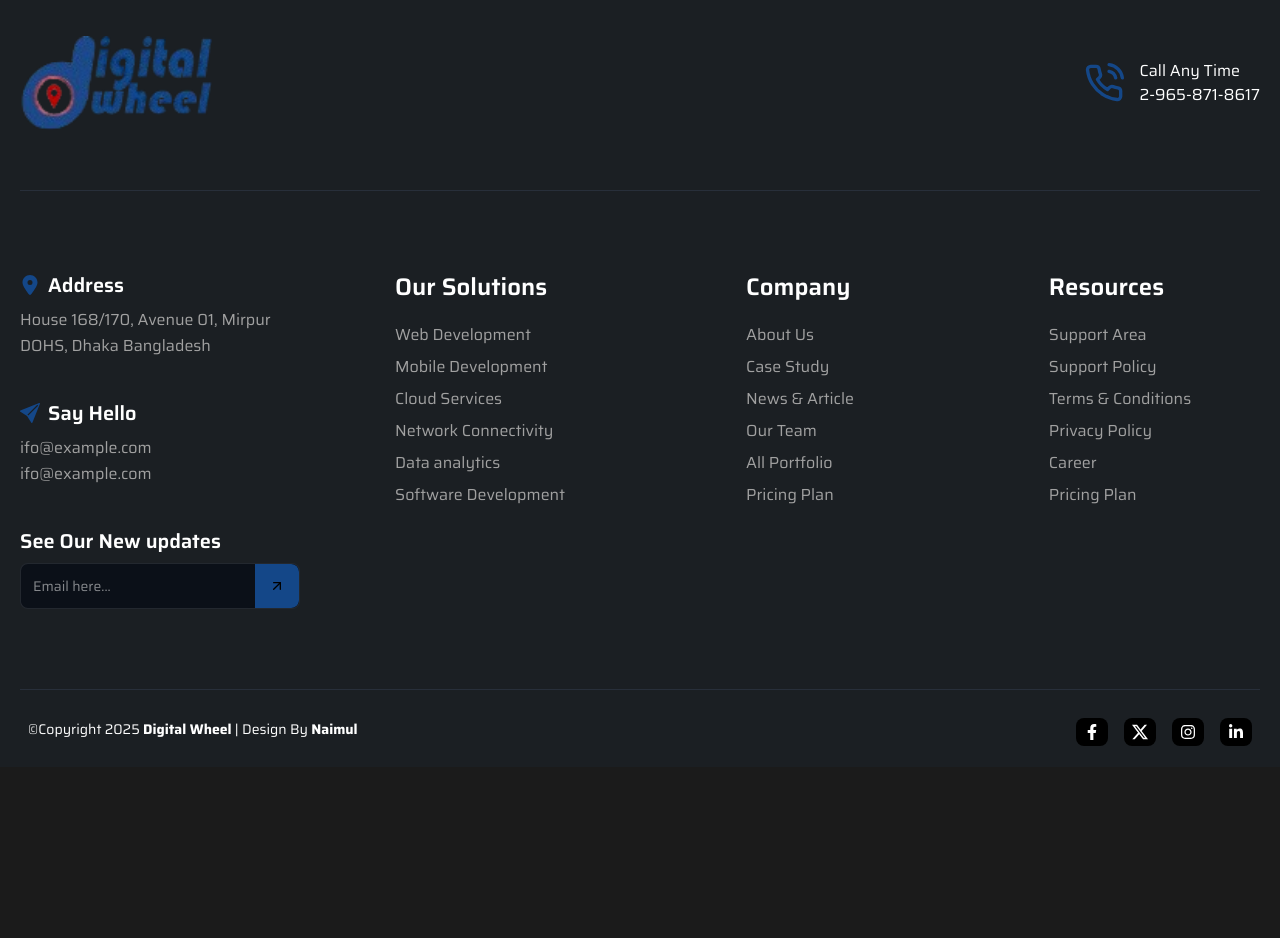
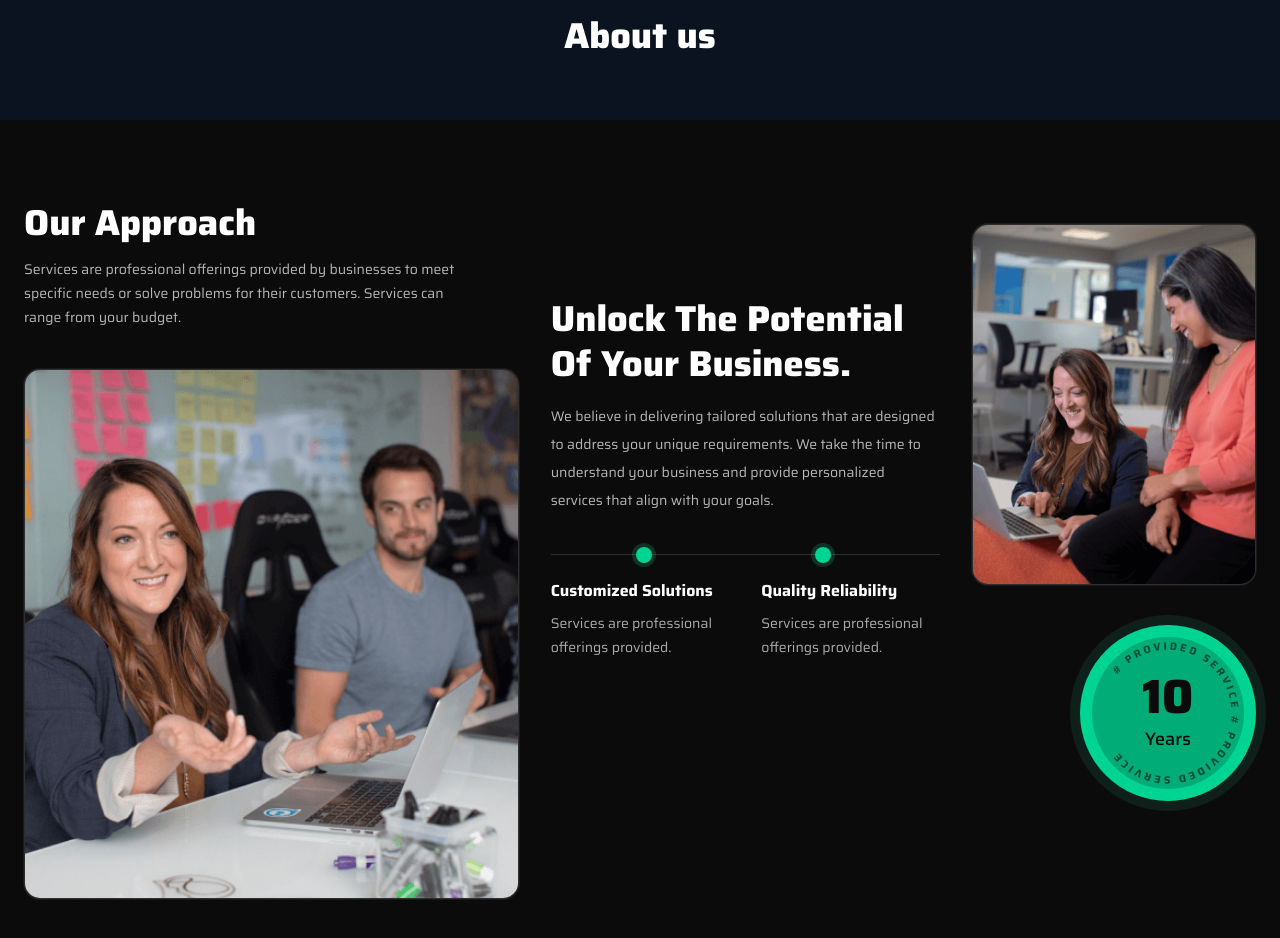
Before and after one commit to Naimul920/company-profile-next-js, a Next.js app: page /about-us in a window 1280 px wide. Shown: the part 160-1098 px from the top of the page. Before the commit the page ends 927 px from the top, so only its background shows below. Built offline with nearby package versions, Linux system fonts and the light colour scheme.

Commit message:
update about page

```diff
--- a/src/app/(publicLayout)/about-us/page.tsx
+++ b/src/app/(publicLayout)/about-us/page.tsx
@@ -1,7 +1,9 @@
+import AboutUs from "@/features/AboutUs/AboutUs";
+
 export default function AboutPage() {
   return (
-    <div>
-      this is about page
-    </div>
+    <>
+      <AboutUs/>
+    </>
   )
 }
--- /dev/null
+++ b/src/features/AboutUs/AboutUs.tsx
@@ -0,0 +1,16 @@
+import Header from "../feedback/Header";
+import TeamMembers from "../Home/team-members";
+import WhyChooseUs from "../Home/why-choose-us";
+import Approach from "./Approach";
+
+
+export default function AboutUs() {
+  return (
+    <div>
+      <Header>About us</Header>
+      <Approach/>
+      <TeamMembers/>
+      {/* <WhyChooseUs/> */}
+    </div>
+  )
+}
--- /dev/null
+++ b/src/features/AboutUs/Approach.tsx
@@ -0,0 +1,138 @@
+"use client";
+
+import Image from "next/image";
+import ApproachOne from "@/assets/img/home-3/home3-about-1.png";
+import ApproachTwo from "@/assets/img/home-3/home3-about-2.png";
+
+export default function Approach() {
+  return (
+    <section className="relative w-full bg-[#0b0b0b] text-white">
+      <div className="mx-auto max-w-7xl px-4 py-16 md:px-6 lg:py-20">
+        {/* 3-column layout */}
+        <div className="grid grid-cols-1 gap-10 lg:grid-cols-12 lg:gap-8">
+          {/* LEFT */}
+          <div className="lg:col-span-5">
+            <h1 className="text-3xl font-extrabold leading-tight md:text-4xl">
+              Our Approach
+            </h1>
+            <p className="mt-3 max-w-md text-sm leading-6 text-white/70">
+              Services are professional offerings provided by businesses to meet
+              specific needs or solve problems for their customers. Services can
+              range from your budget.
+            </p>
+
+            <div className="mt-10">
+              <div className="relative overflow-hidden rounded-2xl border border-white/10 bg-white/5 shadow-[0_0_0_1px_rgba(255,255,255,0.06)]">
+                <Image
+                  src={ApproachOne}
+                  alt="Team discussion"
+                  className="h-auto w-full object-cover"
+                  priority
+                />
+              </div>
+            </div>
+          </div>
+
+          {/* CENTER */}
+          <div className="lg:col-span-4 lg:pt-24">
+            <h2 className="text-3xl font-extrabold leading-tight md:text-4xl">
+              Unlock The Potential
+              <br />
+              Of Your Business.
+            </h2>
+
+            <p className="mt-4 text-sm leading-7 text-white/70">
+              We believe in delivering tailored solutions that are designed to
+              address your unique requirements. We take the time to understand
+              your business and provide personalized services that align with
+              your goals.
+            </p>
+
+            {/* Features line */}
+            <div className="mt-10">
+              <div className="relative flex items-center">
+                <div className="h-px w-full bg-white/15" />
+                <span className="absolute left-[22%] flex h-4 w-4 items-center justify-center rounded-full bg-emerald-400 shadow-[0_0_0_4px_rgba(52,211,153,0.18)]" />
+                <span className="absolute left-[68%] flex h-4 w-4 items-center justify-center rounded-full bg-emerald-400 shadow-[0_0_0_4px_rgba(52,211,153,0.18)]" />
+              </div>
+
+              <div className="mt-6 grid grid-cols-1 gap-8 sm:grid-cols-2">
+                <div>
+                  <h3 className="text-base font-bold">Customized Solutions</h3>
+                  <p className="mt-2 text-sm leading-6 text-white/65">
+                    Services are professional offerings provided.
+                  </p>
+                </div>
+                <div>
+                  <h3 className="text-base font-bold">Quality Reliability</h3>
+                  <p className="mt-2 text-sm leading-6 text-white/65">
+                    Services are professional offerings provided.
+                  </p>
+                </div>
+              </div>
+            </div>
+          </div>
+
+          {/* RIGHT */}
+          <div className="relative lg:col-span-3 lg:pt-6">
+            <div className="relative overflow-hidden rounded-2xl border border-white/10 bg-white/5 shadow-[0_0_0_1px_rgba(255,255,255,0.06)]">
+              <Image
+                src={ApproachTwo}
+                alt="Team collaboration"
+                className="h-auto w-full object-cover"
+                priority
+              />
+            </div>
+
+            {/* Badge */}
+            <div className="mt-10 flex justify-center lg:justify-end">
+              <ExperienceBadge years={10} />
+            </div>
+          </div>
+        </div>
+      </div>
+    </section>
+  );
+}
+
+function ExperienceBadge({ years = 10 }: { years?: number }) {
+  return (
+    <div className="relative h-44 w-44">
+      {/* Outer ring */}
+      <div className="absolute inset-0 rounded-full bg-emerald-400 shadow-[0_0_0_10px_rgba(52,211,153,0.10)]" />
+      <div className="absolute inset-3 rounded-full bg-[#0b0b0b]/20" />
+
+      {/* Text ring */}
+      <svg
+        className="absolute inset-0"
+        viewBox="0 0 200 200"
+        aria-hidden="true"
+      >
+        <defs>
+          <path
+            id="circlePath"
+            d="M100,100 m-72,0 a72,72 0 1,1 144,0 a72,72 0 1,1 -144,0"
+          />
+        </defs>
+        <text
+          fill="rgba(0,0,0,0.55)"
+          fontSize="12"
+          fontWeight="700"
+          letterSpacing="3"
+        >
+          <textPath href="#circlePath" startOffset="50%" textAnchor="middle">
+            # PROVIDED SERVICE # PROVIDED SERVICE
+          </textPath>
+        </text>
+      </svg>
+
+      {/* Center content */}
+      <div className="absolute inset-0 flex flex-col items-center justify-center text-center">
+        <div className="text-5xl font-extrabold leading-none text-[#0b0b0b]">
+          {years}
+        </div>
+        <div className="mt-1 text-lg font-medium text-[#0b0b0b]">Years</div>
+      </div>
+    </div>
+  );
+}
```
Also changed, not shown: src/features/AboutUs/ContactWithUs.tsx (added, +7 -0 lines).
